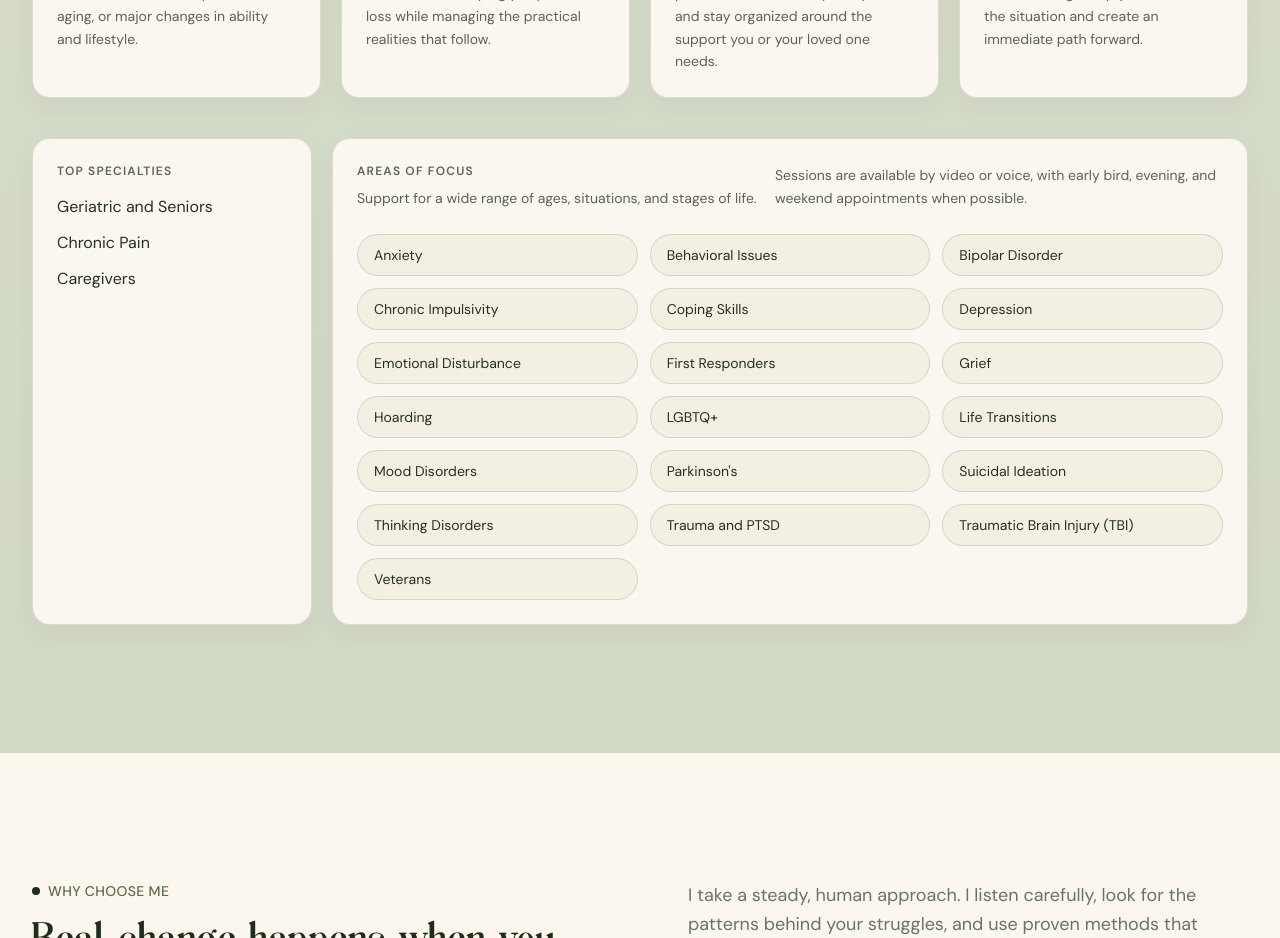
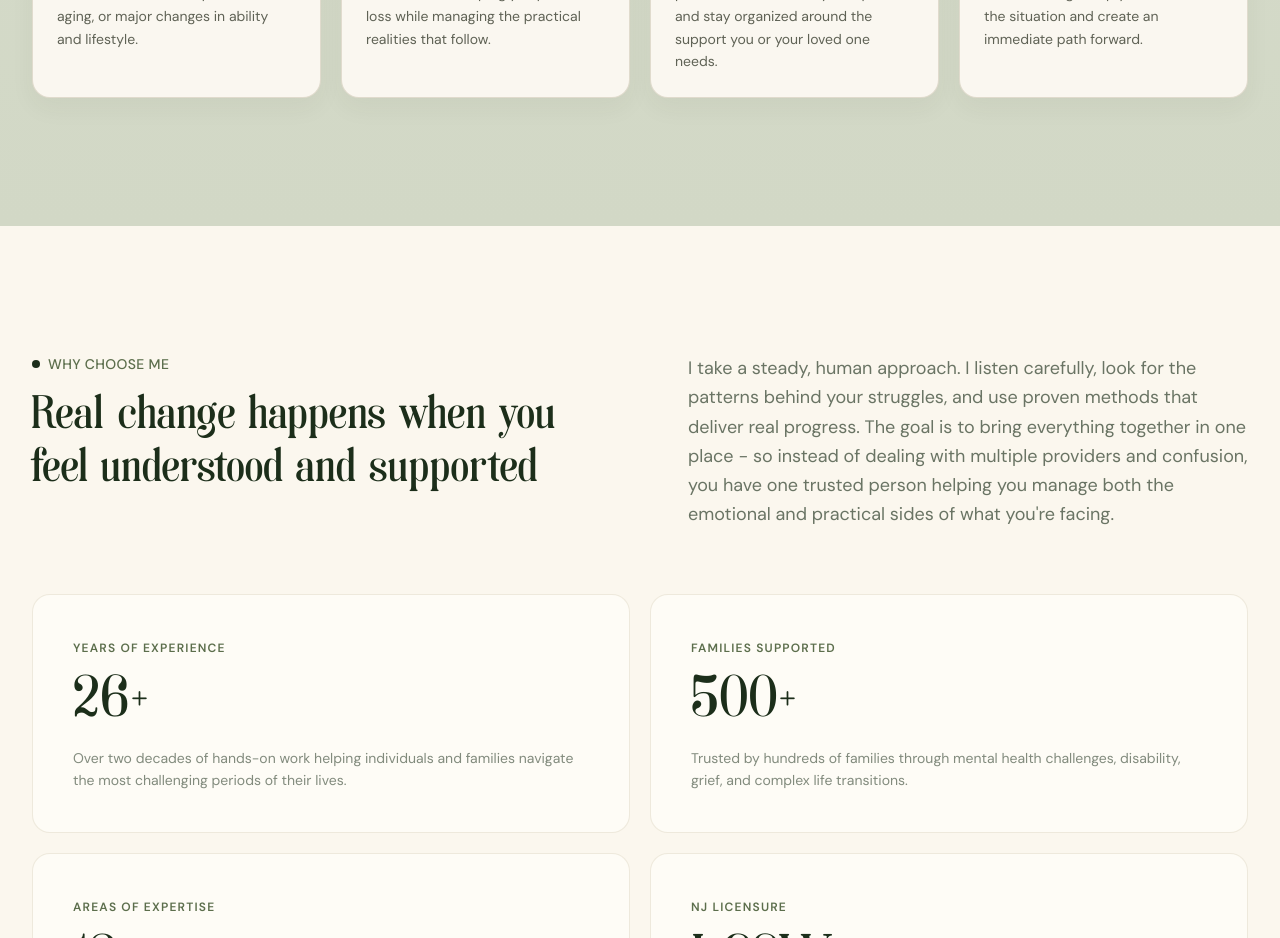
Before and after one commit to S0hamJosh1/JSackett-Enterprizes-LLC, a Next.js app: page / in a window 1280 px wide. Shown: the part 2760-3698 px from the top of the page. Built offline with nearby package versions, Linux system fonts and the light colour scheme.

Commit message:
refinements

```diff
--- a/src/components/services-section.tsx
+++ b/src/components/services-section.tsx
@@ -8,34 +8,6 @@ import {
   Flower2,
   HandHelping,
 } from "lucide-react";
-
-const topSpecialties = [
-  "Geriatric and Seniors",
-  "Chronic Pain",
-  "Caregivers",
-];
-
-const areasOfFocus = [
-  "Anxiety",
-  "Behavioral Issues",
-  "Bipolar Disorder",
-  "Chronic Impulsivity",
-  "Coping Skills",
-  "Depression",
-  "Emotional Disturbance",
-  "First Responders",
-  "Grief",
-  "Hoarding",
-  "LGBTQ+",
-  "Life Transitions",
-  "Mood Disorders",
-  "Parkinson's",
-  "Suicidal Ideation",
-  "Thinking Disorders",
-  "Trauma and PTSD",
-  "Traumatic Brain Injury (TBI)",
-  "Veterans",
-];
 
 const services = [
   {
@@ -132,50 +104,6 @@ export function ServicesSection() {
             </div>
           ))}
         </div>
-
-        <div className="mt-10 grid gap-5 xl:grid-cols-[280px_minmax(0,1fr)]">
-          <div className="bg-[#FAF7F0] rounded-2xl p-6 border border-[#D6D0BF]/70 shadow-[0_10px_24px_rgba(60,53,34,0.05)]">
-            <p className="text-xs font-semibold tracking-widest text-[#5D664F] uppercase mb-4">
-              Top Specialties
-            </p>
-            <ul className="space-y-3">
-              {topSpecialties.map((specialty) => (
-                <li key={specialty} className="text-[#263121] text-base">
-                  {specialty}
-                </li>
-              ))}
-            </ul>
-          </div>
-
-          <div className="bg-[#FAF7F0] rounded-2xl p-6 border border-[#D6D0BF]/70 shadow-[0_10px_24px_rgba(60,53,34,0.05)]">
-            <div className="flex flex-col gap-4 lg:flex-row lg:items-end lg:justify-between mb-6">
-              <div>
-                <p className="text-xs font-semibold tracking-widest text-[#5D664F] uppercase mb-2">
-                  Areas of Focus
-                </p>
-                <p className="text-sm text-[#5F6255] leading-relaxed">
-                  Support for a wide range of ages, situations, and stages of
-                  life.
-                </p>
-              </div>
-              <p className="text-sm text-[#5F6255] leading-relaxed max-w-md">
-                Sessions are available by video or voice, with early bird,
-                evening, and weekend appointments when possible.
-              </p>
-            </div>
-
-            <div className="grid sm:grid-cols-2 xl:grid-cols-3 gap-3">
-              {areasOfFocus.map((area) => (
-                <div
-                  key={area}
-                  className="rounded-full border border-[#D6D0BF]/90 bg-[#F4EFE3] px-4 py-2.5 text-sm text-[#263121]"
-                >
-                  {area}
-                </div>
-              ))}
-            </div>
-          </div>
-        </div>
       </div>
     </section>
   );
```
